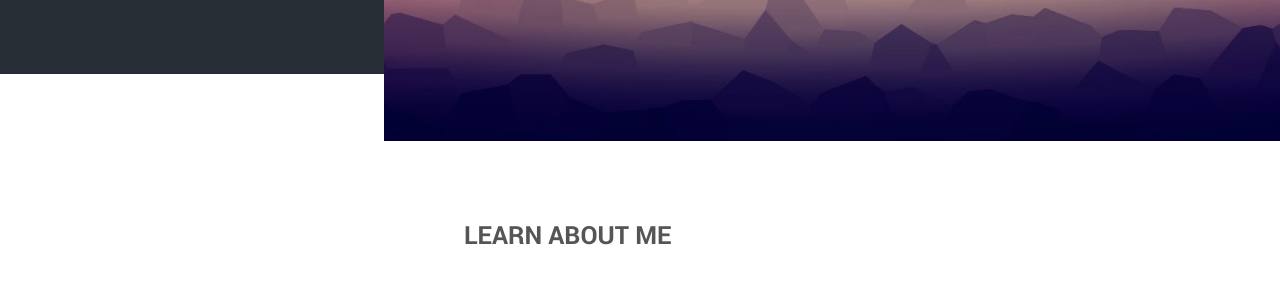
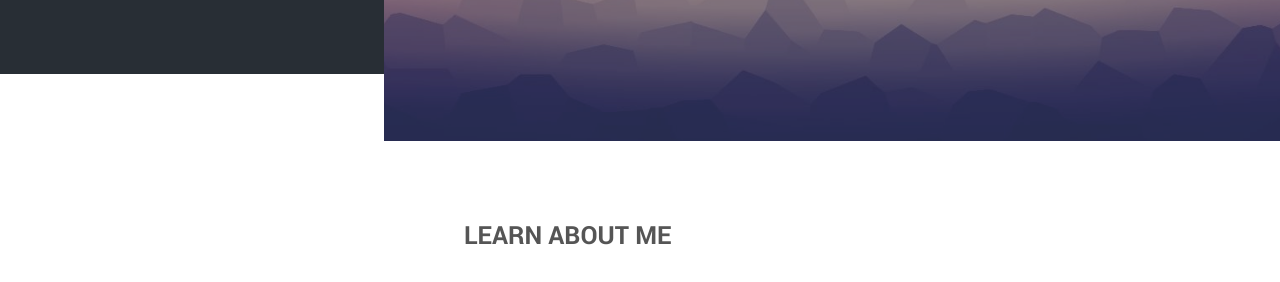
Before and after one commit to arsh-boparai/Portfolio, a plain HTML site: page index.html in a window 1280 px wide. Shown: the part 726-1008 px from the top of the page. Drawn offline with Linux system fonts and the light colour scheme.

Commit message:
Update index.html

```diff
--- a/index.html
+++ b/index.html
@@ -85,7 +85,7 @@
 
 
     <div class="banner-bg" id="top">
-        <!-- <div class="banner-overlay"></div> -->
+        <div class="banner-overlay"></div>
         <div class="welcome-text">
             <h2>Hey There! I'm a Mobile App Developer/Designer </h2>
             <h5>With a passion for iOS and everything "technically creative" and believe in building great user focused online experiences and interfaces. I have a penchant for building things, primarily mobile and web. I believe we should be creating quality
```
